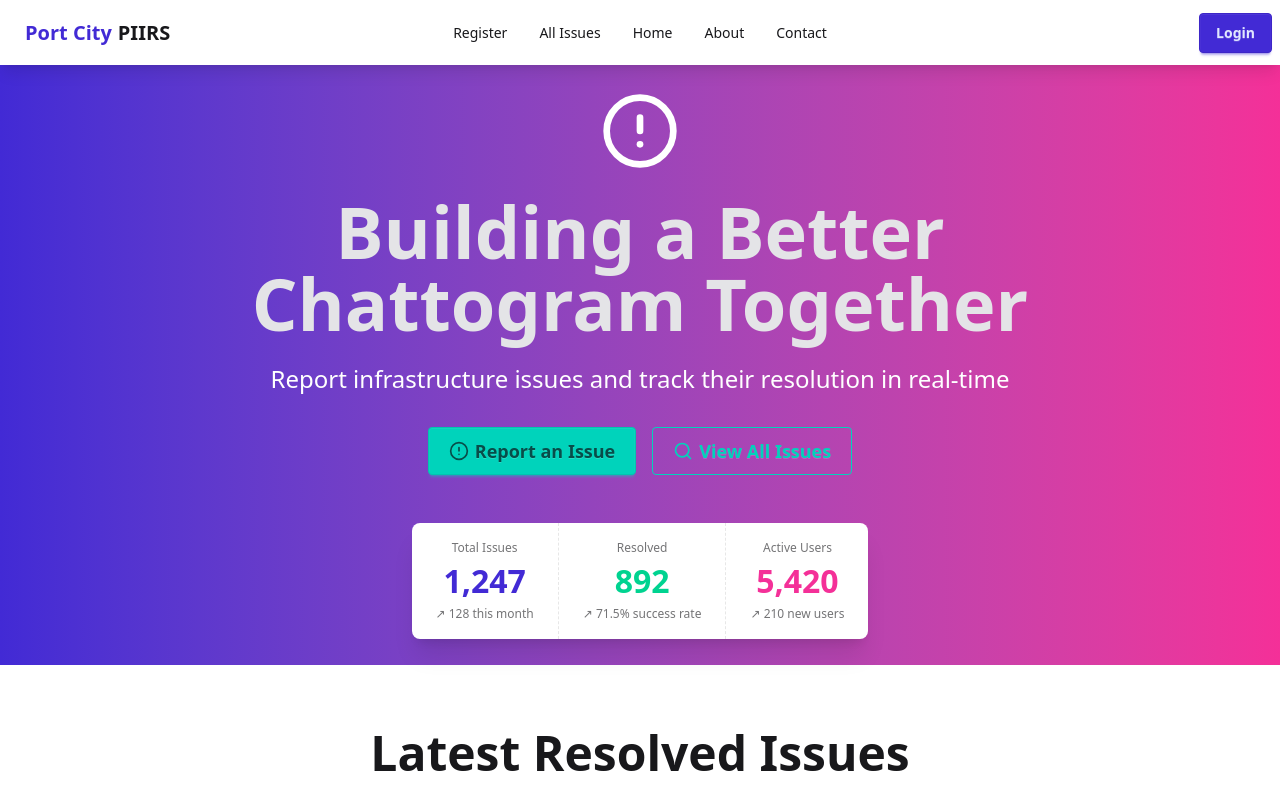
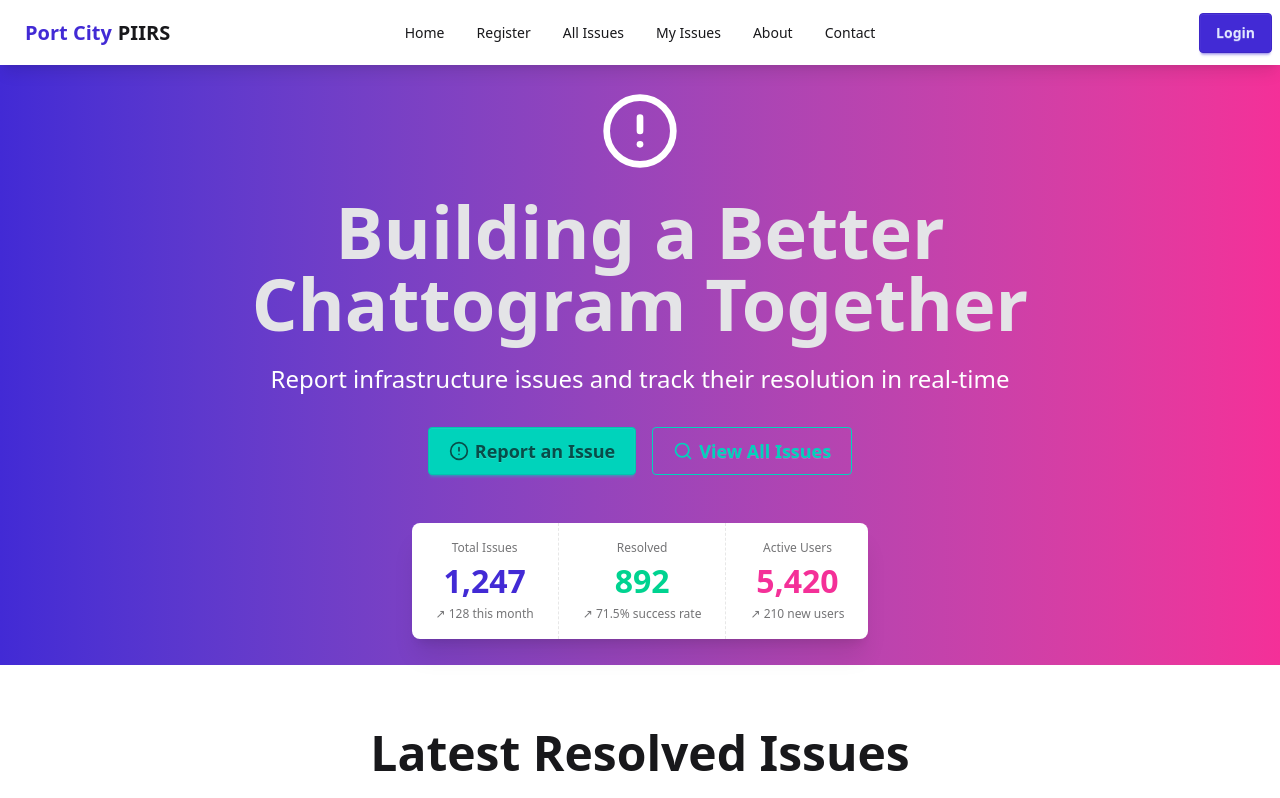
Before and after one commit to efthi/ph12_piirs_a11_client, a React (Vite) app: page / in a window 1280 px wide. Shown: the top 798 px of the page. Built offline with nearby package versions, Linux system fonts and the light colour scheme; no server answers.

Commit message:
Update: Navlinks

```diff
--- a/src/Components/shared/Navbar.jsx
+++ b/src/Components/shared/Navbar.jsx
@@ -64,9 +64,10 @@ const Navbar = () => {
       {/* Desktop Menu */}
       <div className="navbar-center hidden lg:flex">
         <ul className="menu menu-horizontal px-1 gap-2">
+          <li><NavLink to="/">Home</NavLink></li>
           <li>{user ? (<NavLink to="/dashboard">Dashboard</NavLink>) : (<NavLink to="/register">Register</NavLink>)}</li>
           <li><NavLink to="/all-issues">All Issues</NavLink></li>
-          <li><NavLink to="/">Home</NavLink></li>
+          <li><NavLink to="/dashboard/my-issues">My Issues</NavLink></li>
           <li><NavLink to="/about">About</NavLink></li>
           <li><NavLink to="/contact">Contact</NavLink></li>
         </ul>
--- a/src/Routes/Routes.jsx
+++ b/src/Routes/Routes.jsx
@@ -16,18 +16,26 @@ export const router = createBrowserRouter([
     errorElement: <ErrorPage></ErrorPage>,
     children: [
       { path: "/", element: <Home></Home>, index: true },
-      { path: "all-issues", element: "<p>All Issue Page</p>" },
-      { path: "about", element: "<p>About Page</p>" },
-      { path: "contact", element: "<p>Contact Page</p>" },
+      { path: "all-issues", element: <p>All Issue Page</p> },
+      { path: "about", element: <p>About Page</p> },
+      { path: "contact", element: <p>Contact Page</p> },
     ],
   },
   {
     path: "register",
-    element: <GuestRoutes><Register></Register></GuestRoutes> ,
+    element: (
+      <GuestRoutes>
+        <Register></Register>
+      </GuestRoutes>
+    ),
   },
   {
     path: "login",
-    element: <GuestRoutes><Login></Login></GuestRoutes>,
+    element: (
+      <GuestRoutes>
+        <Login></Login>
+      </GuestRoutes>
+    ),
   },
   {
     path: "*",
@@ -35,9 +43,15 @@ export const router = createBrowserRouter([
   },
   {
     path: "dashboard",
-    element: <PrivateRoutes><DashboardLayout></DashboardLayout></PrivateRoutes>,
-    children: [{ element: <Welcome></Welcome>, index: true },
-      {path:"profile", element:'<p>Profile Page</p>'},
+    element: (
+      <PrivateRoutes>
+        <DashboardLayout></DashboardLayout>
+      </PrivateRoutes>
+    ),
+    children: [
+      { element: <Welcome></Welcome>, index: true },
+      { path: "/dashboard/my-issues", element: <p>My Issue Page</p> },
+      { path: "profile", element: "<p>Profile Page</p>" },
     ],
   },
 ]);
```
